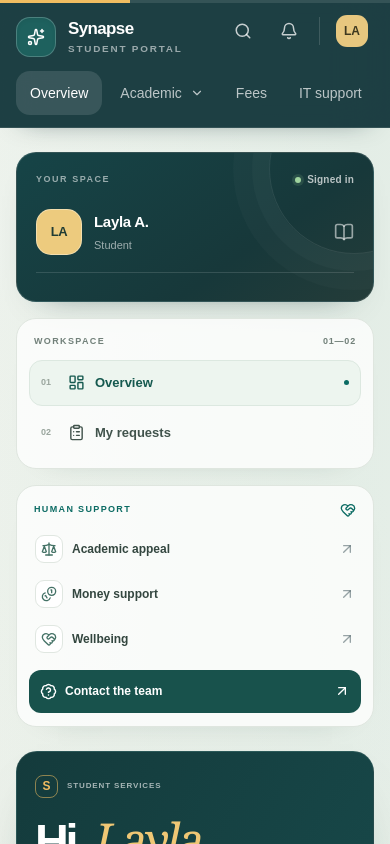
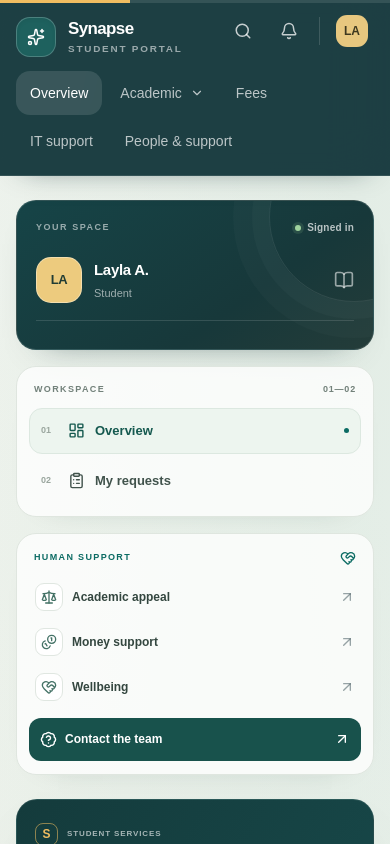
Before and after one commit to tanz-3001/205-project-group3, a React (Vite) app in the folder web/: page / in a window 390 px wide. Shown: the top 844 px of the page. Built offline with nearby package versions, Linux system fonts and the light colour scheme.

Commit message:
Fix Academic navigation dropdown

```diff
--- a/web/src/components/TopBar.tsx
+++ b/web/src/components/TopBar.tsx
@@ -36,11 +36,11 @@ export default function TopBar({ route }: { route: string }) {
             <span className="mt-1.5 text-[0.62rem] font-semibold uppercase tracking-[0.18em] text-white/55">Student portal</span>
           </span>
         </a>
-        <nav aria-label="Services" className="order-3 flex w-full items-center gap-1 overflow-x-auto pb-3 sm:order-none sm:ml-2 sm:w-auto sm:flex-1 sm:pb-0">
+        <nav aria-label="Services" className="order-3 flex w-full flex-wrap items-center gap-1 pb-3 sm:order-none sm:ml-2 sm:w-auto sm:flex-1 sm:pb-0">
           <a href="#ask" aria-current={route === "ask" ? "page" : undefined} className={tab(route === "ask")}>Overview</a>
-          <details className="relative shrink-0">
+          <details className="group relative shrink-0">
             <summary className={tab(current?.nav === "academic") + " cursor-pointer list-none [&::-webkit-details-marker]:hidden"}>
-              Academic <ChevronDown aria-hidden="true" className="size-3.5" />
+              Academic <ChevronDown aria-hidden="true" className="size-3.5 transition-transform group-open:rotate-180" />
             </summary>
             <div className="absolute left-0 top-[calc(100%+10px)] z-50 w-60 rounded-2xl border border-line bg-white p-2 text-ink shadow-[0_18px_55px_-24px_rgba(10,35,40,0.35)]">
               <p className="px-3 pb-1 pt-2 text-[0.65rem] font-bold uppercase tracking-[0.16em] text-muted-ink">Academic services</p>
--- a/web/src/index.css
+++ b/web/src/index.css
@@ -174,6 +174,7 @@ body { font-feature-settings: "ss01" on, "cv11" on; }
   background: #f1bd61;
   will-change: transform;
 }
+header nav details[open] > summary { color:#fff; background:rgba(255,255,255,.12); }
 
 [data-reveal] {
   opacity: 0;
```
